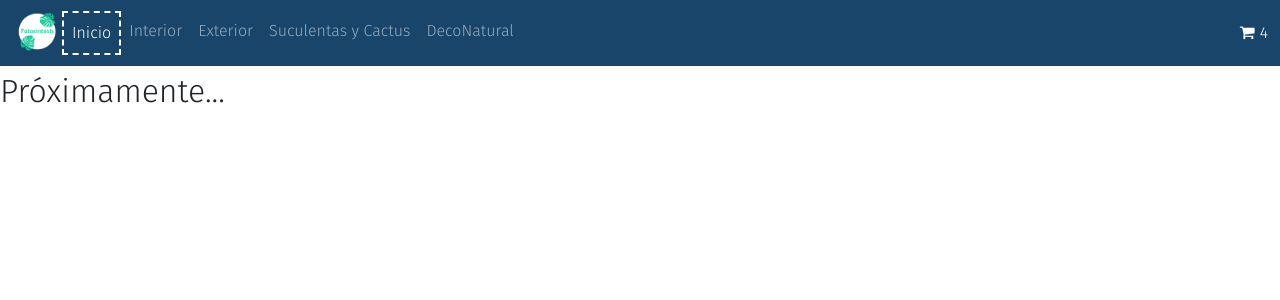
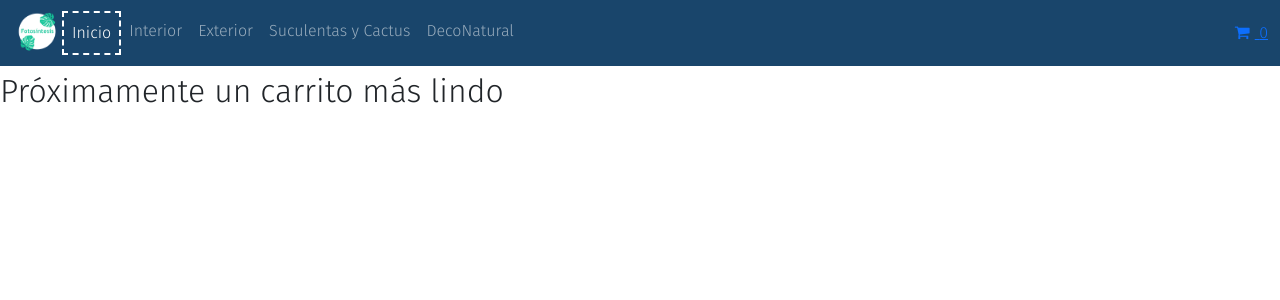
Before and after one commit to maryllaneza/IdeaLlaneza, a React (Create React App) app: page /cart in a window 1280 px wide. Shown: the top 300 px of the page. Built offline with nearby package versions, Linux system fonts and the light colour scheme.

Commit message:
Aplicando context

```diff
--- a/src/App.js
+++ b/src/App.js
@@ -7,11 +7,13 @@ import ItemListContainer from './components/ItemListContainer';
 import ItemDetailContainer from './components/ItemDetailContainer';
 import { BrowserRouter, Switch, Route } from 'react-router-dom';
 import Cart from "./components/Cart";
+import CartContext from './context/CartContext';
 
 
 
 function App() {
   return (
+    <CartContext>
     <BrowserRouter>
       <NavBar />
         <Switch>
@@ -29,6 +31,7 @@ function App() {
           </Route>
       </Switch>
     </BrowserRouter>
+    </CartContext>
   );
 }
 
--- a/src/components/Cart.jsx
+++ b/src/components/Cart.jsx
@@ -1,11 +1,23 @@
-import React from "react";
+import React, { useContext } from "react";
+import { contexto } from "../context/CartContext";
+
 
 export default function Cart (){
+const { cart, removeItem,clear } = useContext(contexto);
+console.log(cart.length);
 
     return(
        <>
-         <h2>Próximamente...</h2>
-
+       <h2>Próximamente un carrito más lindo</h2>
+          {cart.map(element=>
+          <>
+         {/*  HAcer un componente para mostrar cada item */}
+          <p> {element.item.title} </p>
+          <p> {element.quantity} </p>
+          <button onClick={()=>removeItem(element.item.id)}>Eliminar este artículo</button>
+          </>
+          )}
+      {cart.length>0 && <button onClick={()=>clear()}>Limpiar carrito</button>}
       </>
     )
 }
--- a/src/components/CartWidget.jsx
+++ b/src/components/CartWidget.jsx
@@ -1,10 +1,13 @@
-import React from "react";
+import React, { useContext } from "react";
+import { Link } from "react-router-dom";
+import { contexto } from "../context/CartContext";
 
 
 export default function CartWidget (){
+    const { cart } = useContext(contexto);
     return(
         <>
-        <i className="fa fa-shopping-cart"></i> 4
+        <Link to={"/cart"}><i className="fa fa-shopping-cart"></i> {cart.length}</Link>
         </>
     )
 }
--- a/src/components/ItemDetail.jsx
+++ b/src/components/ItemDetail.jsx
@@ -1,13 +1,16 @@
-import React, { useState } from "react";
+import React, { useContext, useState } from "react";
 import ItemCount from "./ItemCount";
 import { Link } from "react-router-dom";
+import { contexto } from "../context/CartContext";
 
 
 export default function ItemDetail ({item}){
 	const [prodCart, setProdCart ] =useState(false);
+	const {addItem} =useContext(contexto);
 	const onAdd = (cantidad) => {
         console.log("agrego cantidad: ",cantidad);
 		setProdCart(cantidad>0);
+		addItem(item, cantidad);
     }
     return(
         <div className="container">
--- /dev/null
+++ b/src/context/CartContext.jsx
@@ -0,0 +1,39 @@
+import React, {createContext, useState} from "react";
+
+export const contexto= createContext();
+//no dejar que agregue más de lo que hay en stock
+export default function CartContext({children}){
+
+    const [cart, setCart] = useState([]);
+
+     function addItem(item, quantity){
+        if(isInCart(item.id)){
+            const itemToFind = cart.findIndex(element => element.item.id ===item.id);
+            //verifica que el total no sea mayor al stock disponible
+            (cart[itemToFind].quantity+quantity>cart[itemToFind].item.stock)? alert ("Supera el stock dispo"): cart[itemToFind].quantity+=quantity;
+            setCart([...cart]);
+          }
+          else{
+            setCart([...cart, {item, quantity}]);
+          }
+
+    }
+     function removeItem(itemId){
+            setCart(cart.filter(element=>element.item.id !==itemId));
+     }
+
+
+    function clear(){
+        setCart([]);
+    }
+     function isInCart(itemId){
+        return cart.some(element=>element.item.id===itemId)
+    }
+    return (
+        <>
+        <contexto.Provider value={{cart, addItem, removeItem, clear}}>
+            {children}
+        </contexto.Provider>
+        </>
+    )
+}
```
